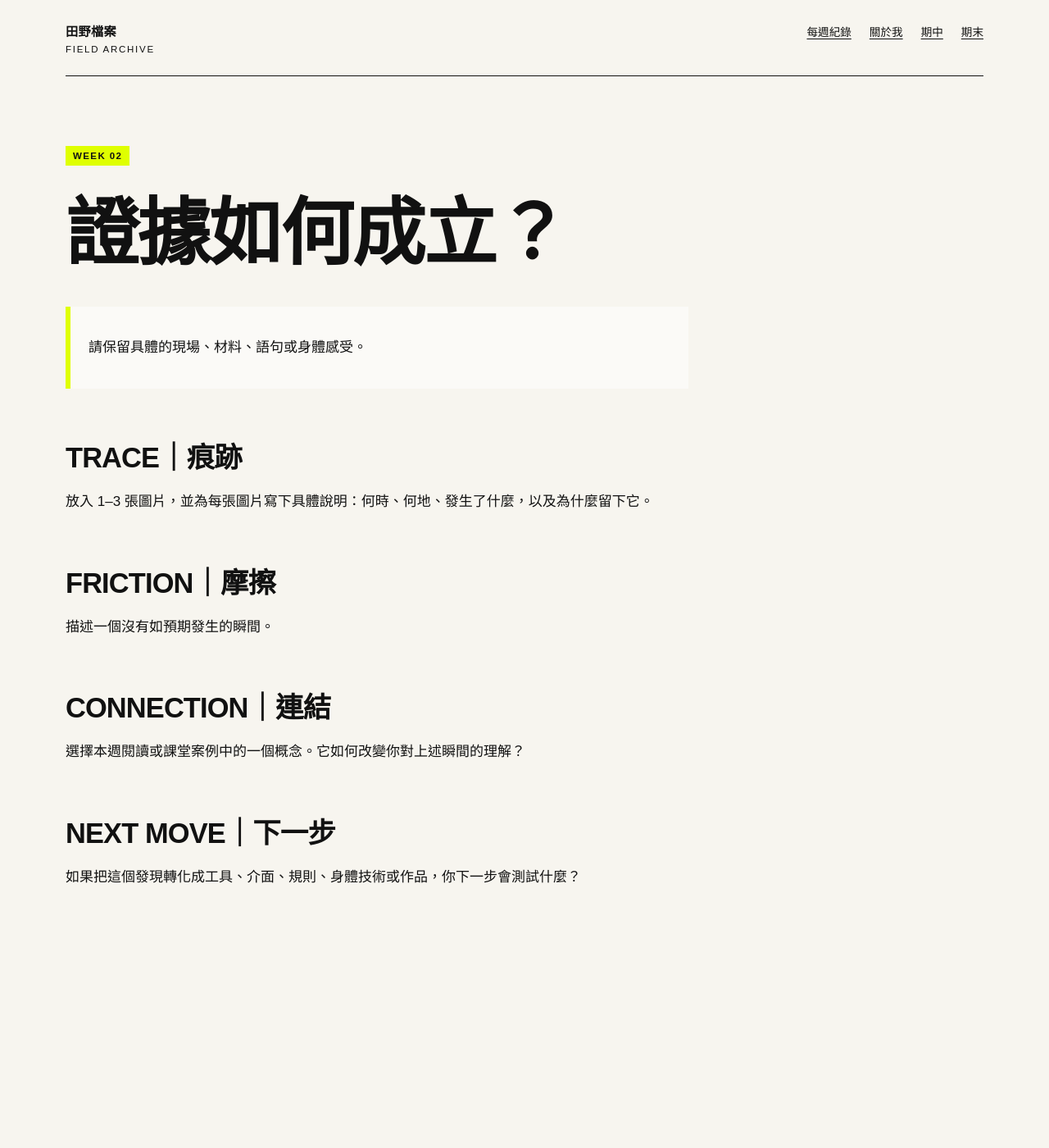
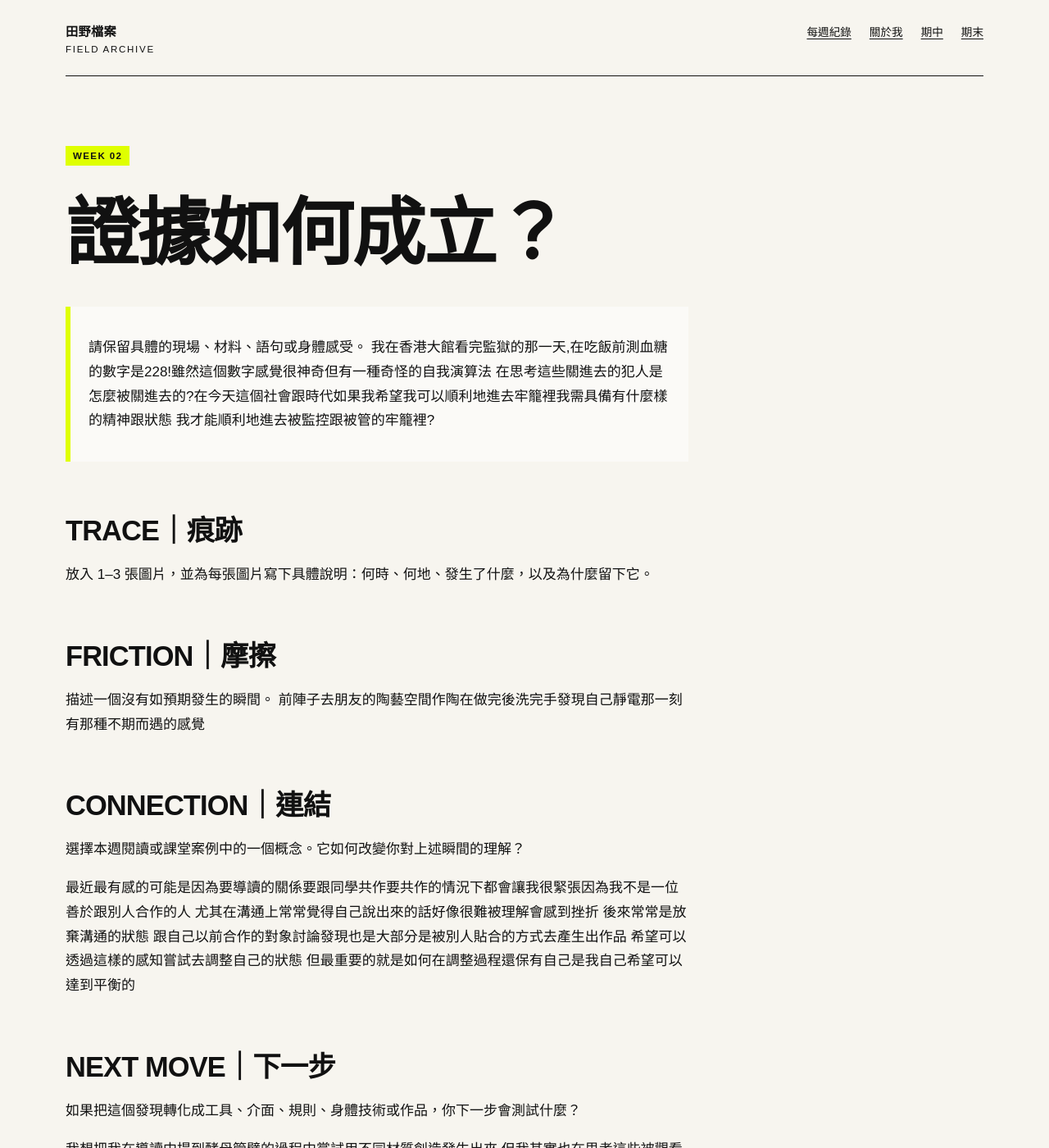
Before and after one commit to 0101bb/fieldworkarchive, a Jekyll site: the page built from weeks/week-02.md, in a window 1280 px wide and 1400 px high. Shown: the whole window at 82% size. Built offline with Jekyll 4.4.1, drawn with Linux system fonts in a browser that asks for light colours; some of the changed text lies outside the part shown.

Commit message:
Update week-02.md

```diff
--- a/weeks/week-02.md
+++ b/weeks/week-02.md
@@ -8,19 +8,38 @@ permalink: /weeks/week-02/
 # 證據如何成立？
 
 > 請保留具體的現場、材料、語句或身體感受。
+> 我在香港大館看完監獄的那一天,在吃飯前測血糖的數字是228!雖然這個數字感覺很神奇但有一種奇怪的自我演算法
+> 在思考這些關進去的犯人是怎麼被關進去的?在今天這個社會跟時代如果我希望我可以順利地進去牢籠裡我需具備有什麼樣的精神跟狀態
+> 我才能順利地進去被監控跟被管的牢籠裡?
+>
 
 ## TRACE｜痕跡
 
 放入 1–3 張圖片，並為每張圖片寫下具體說明：何時、何地、發生了什麼，以及為什麼留下它。
 
+
 ## FRICTION｜摩擦
 
 描述一個沒有如預期發生的瞬間。
+前陣子去朋友的陶藝空間作陶在做完後洗完手發現自己靜電那一刻有那種不期而遇的感覺
 
 ## CONNECTION｜連結
 
 選擇本週閱讀或課堂案例中的一個概念。它如何改變你對上述瞬間的理解？
 
+最近最有感的可能是因為要導讀的關係要跟同學共作要共作的情況下都會讓我很緊張因為我不是一位善於跟別人合作的人
+尤其在溝通上常常覺得自己說出來的話好像很難被理解會感到挫折
+後來常常是放棄溝通的狀態
+跟自己以前合作的對象討論發現也是大部分是被別人貼合的方式去產生出作品
+希望可以透過這樣的感知嘗試去調整自己的狀態
+但最重要的就是如何在調整過程還保有自己是我自己希望可以達到平衡的
+
+
 ## NEXT MOVE｜下一步
 
 如果把這個發現轉化成工具、介面、規則、身體技術或作品，你下一步會測試什麼？
+
+我想把我在導讀中提到酵母管壁的過程中嘗試用不同材質創造發生出來
+但我其實也在思考這些被觀看的過程其實是我們被別人看而不是自己被看到
+所以執行過程的能動跟過程相對於自己就重要許多了
+好比我現在正用我的方式做下筆記跟紀錄一樣
```
